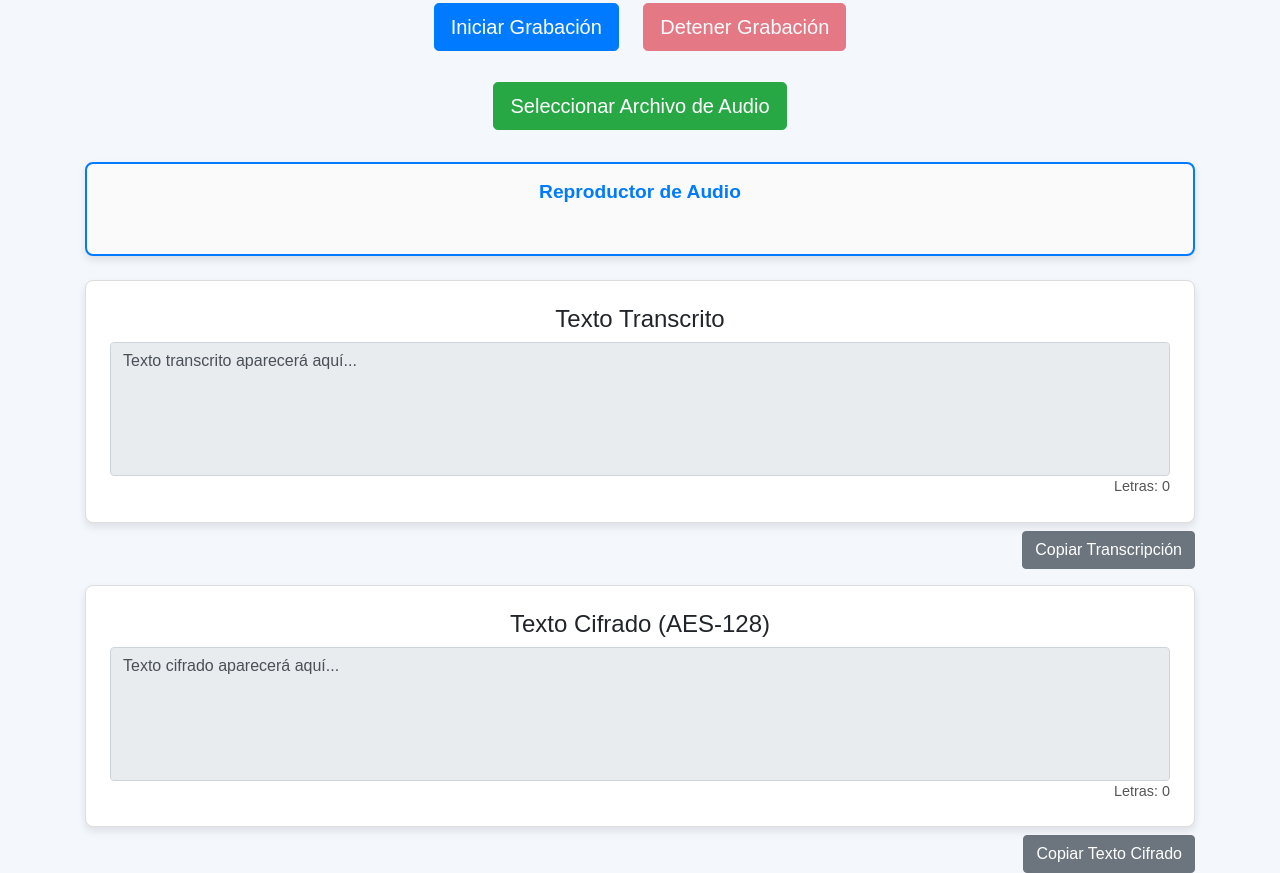
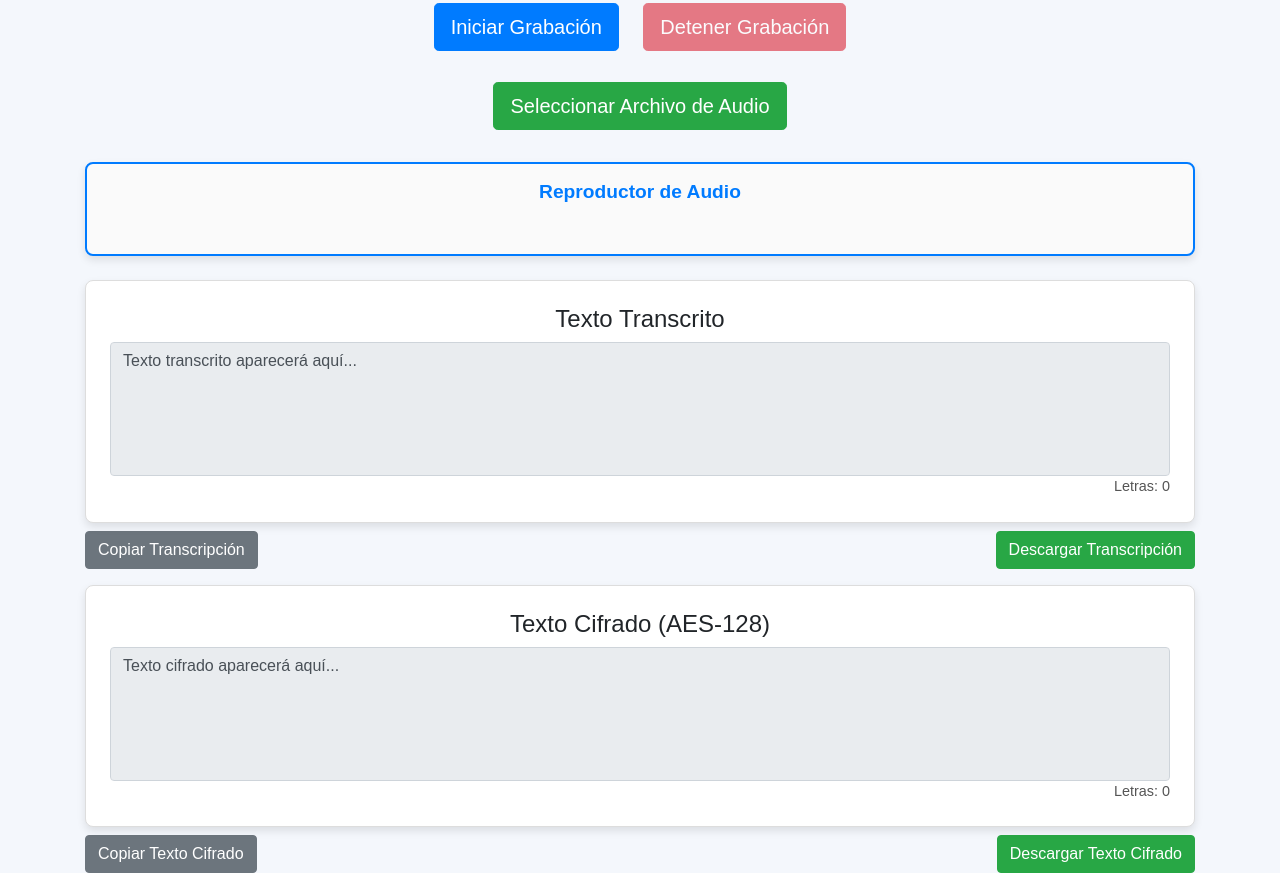
Before and after one commit to Raulnator69/Tarea3, a plain HTML site: page index.html in a window 1280 px wide. Shown: the part 137-1010 px from the top of the page. Drawn offline with nearby package versions, Linux system fonts and the light colour scheme.

Commit message:
Update index.html

```diff
--- a/index.html
+++ b/index.html
@@ -1,5 +1,6 @@
 <!DOCTYPE html>
 <html lang="es">
+
 <head>
     <meta charset="UTF-8">
     <meta name="viewport" content="width=device-width, initial-scale=1.0">
@@ -7,6 +8,7 @@
     <link rel="stylesheet" href="https://stackpath.bootstrapcdn.com/bootstrap/4.5.2/css/bootstrap.min.css">
     <link rel="stylesheet" href="css/style.css"> <!-- Conectar el archivo CSS -->
 </head>
+
 <body>
     <div class="container mt-5">
         <h2 class="text-center mb-4">Transcritor de audio</h2>
@@ -46,9 +48,10 @@
                 <div id="transcription-letter-count" class="text-right">Letras: 0</div> <!-- Contador de letras -->
             </div>
 
-            <!-- Botón para copiar texto transcrito -->
-            <div class="text-right mt-2">
+            <!-- Botones para copiar y descargar la transcripción -->
+            <div class="d-flex justify-content-between mt-2">
                 <button id="copy-transcription" class="btn btn-secondary">Copiar Transcripción</button>
+                <button id="download-transcription" class="btn btn-success">Descargar Transcripción</button>
             </div>
 
             <!-- Texto cifrado -->
@@ -58,9 +61,10 @@
                 <div id="encrypted-letter-count" class="text-right">Letras: 0</div> <!-- Contador de letras -->
             </div>
 
-            <!-- Botón para copiar texto cifrado -->
-            <div class="text-right mt-2">
+            <!-- Botones para copiar y descargar el texto cifrado -->
+            <div class="d-flex justify-content-between mt-2">
                 <button id="copy-encrypted" class="btn btn-secondary">Copiar Texto Cifrado</button>
+                <button id="download-encrypted" class="btn btn-success">Descargar Texto Cifrado</button>
             </div>
         </div>
     </div>
```
